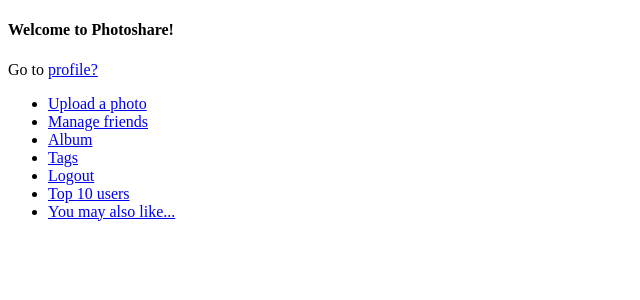
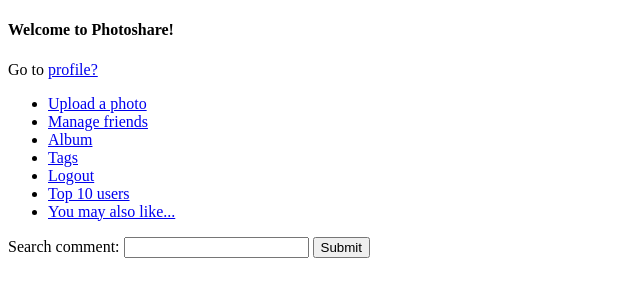
Before and after one commit to ChuningShi/app.py, a Flask app: page / in a window 1280 px wide. Shown: the top 300 px of the page, without its empty margins (0-640 px from the left). Run offline with Flask 2, Linux system fonts and the light colour scheme; data that the repository does not hold is empty.

Commit message:
comment_search

```diff
--- a/app.py
+++ b/app.py
@@ -542,6 +542,20 @@
 	conn.commit()
 	return render_template('hello.html', message='Comment added!')
 
+@app.route('/comment_search', methods=['POST'])
+def comment_search():
+	comment = request.form.get('query')
+	# Construct the SQL query
+	query = '''SELECT u.name, COUNT(*) AS comment_count
+				FROM Users u
+				INNER JOIN Comments c ON u.user_id = c.user_id
+				WHERE c.text = '{}'
+				'''.format(comment)
+	# Execute the query
+	conn = mysql.connect()
+	cursor = conn.cursor()
+	cursor.execute(query)
+
 
 # ------------------- like ------------------- #
 @app.route('/like/<photo_id>')
--- a/schema.sql
+++ b/schema.sql
@@ -39,7 +39,7 @@
 comment_id INT NOT NULL AUTO_INCREMENT,
 text TEXT NOT NULL,
 date DATETIME DEFAULT CURRENT_TIMESTAMP,
-user_id INT NOT NULL,
+user_id INT,
 picture_id INT NOT NULL,
 PRIMARY KEY (comment_id),
 FOREIGN KEY (user_id) REFERENCES Users(user_id) ON DELETE CASCADE,
@@ -55,8 +55,8 @@
 );
 
 CREATE TABLE Tags(
-tag_id INTEGER,
-name VARCHAR(100),
+tag_id INTEGER AUTO_INCREMENT,
+name VARCHAR(100) UNIQUE,
 PRIMARY KEY (tag_id)
 );
 
--- a/templates/hello.html
+++ b/templates/hello.html
@@ -60,3 +60,9 @@
     <li><a href='/top_users'>Top 10 users</a></li>
     <li><a href='/YMAL'>You may also like...</a></li>
 </ul>
+
+<form method="post" enctype="multipart/form-data" action="/comment_search">
+    <label for="comment">Search comment: </label>
+    <input type="text" name="comment" required='true'/>
+    <input type="submit" value="Submit"/>
+</form>
```
